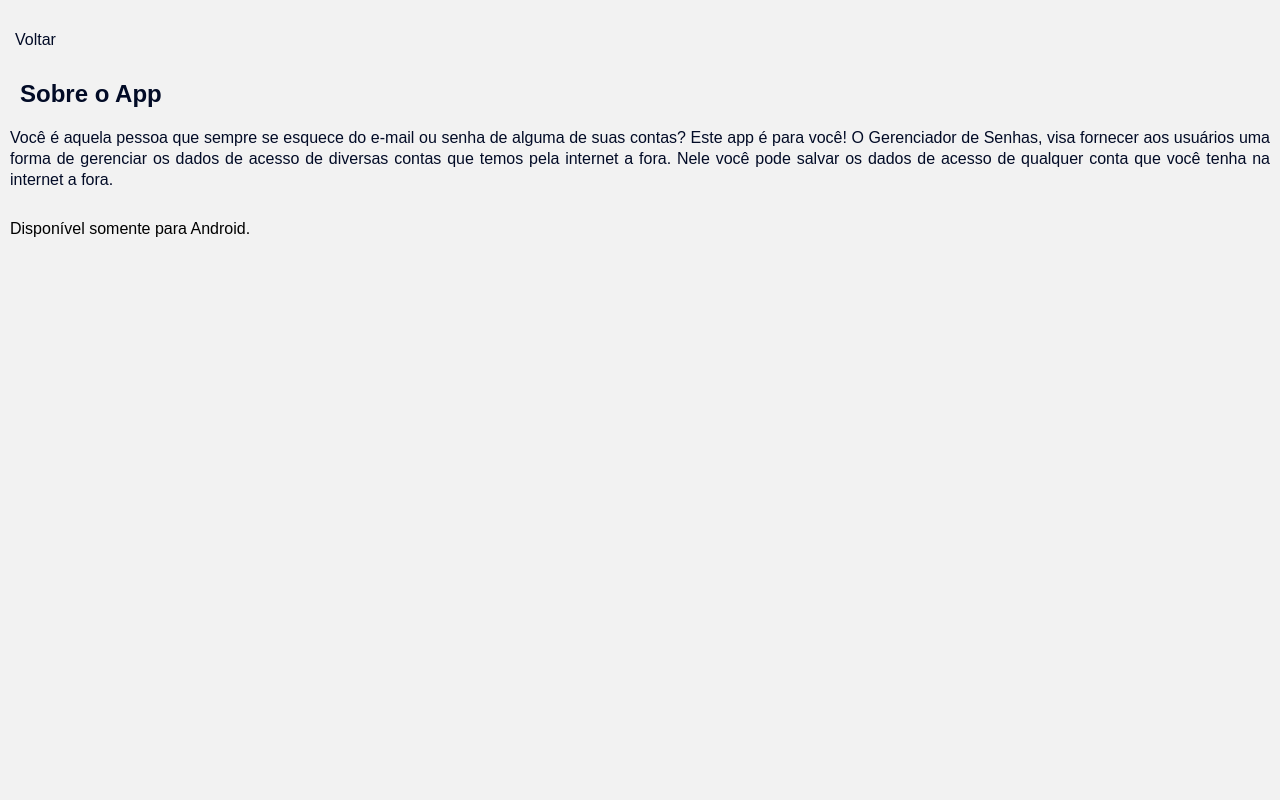
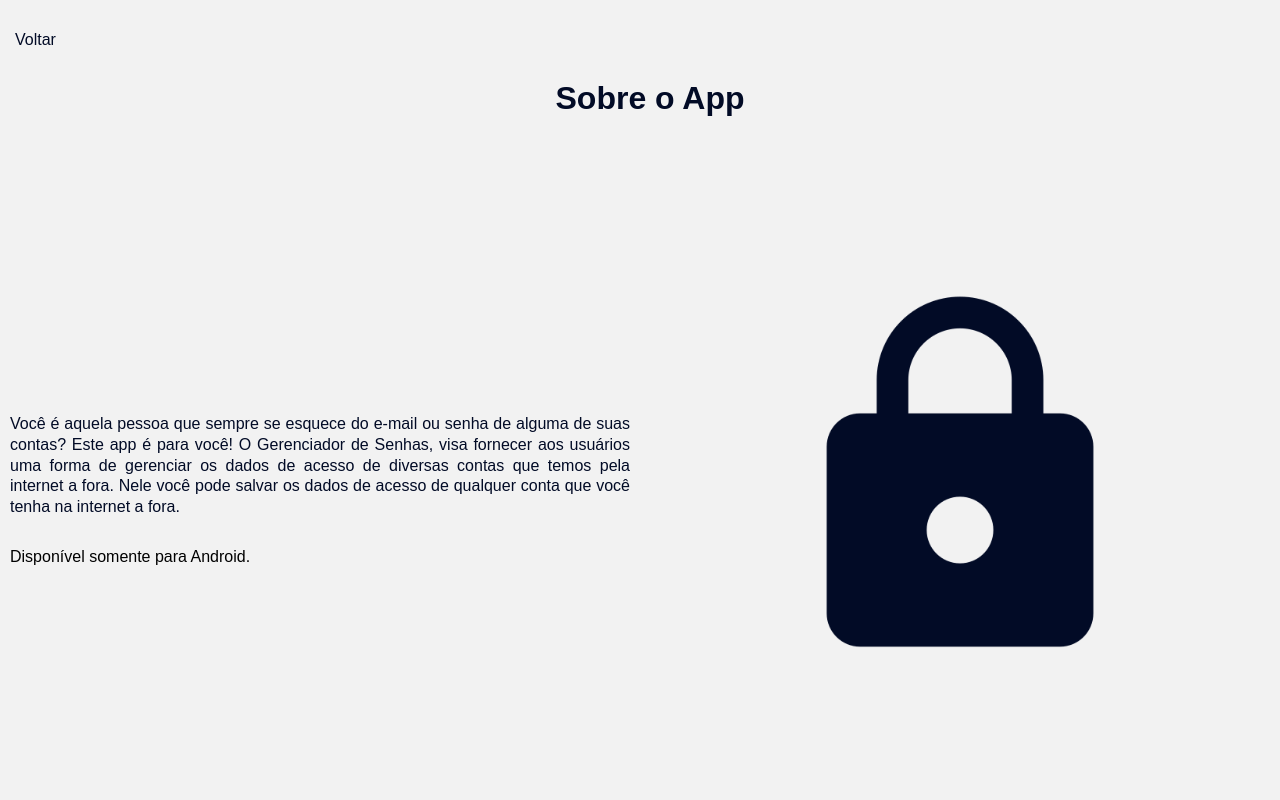
Before and after one commit to LeoSantosp2/gerenciador-senhas-ladding-page, a website: page src/pages/about/index.html in a window 1280 px wide. Drawn offline with Linux system fonts and the light colour scheme; a web font is replaced by a local one.

Commit message:
Feito alterações

```diff
--- a/src/pages/about/index.html
+++ b/src/pages/about/index.html
@@ -4,6 +4,7 @@
   <meta charset="UTF-8">
   <meta name="viewport" content="width=device-width, initial-scale=1.0">
   <link rel="stylesheet" href="style.css">
+  <link rel="stylesheet" href="media-queries.css">
   <link rel="shortcut icon" href="../../../assets/favicon.ico" type="image/x-icon">
   <title>Sobre</title>
 </head>
@@ -12,11 +13,12 @@
     <a href="../../../index.html">Voltar</a>
   </header>
 
-  <main>
   <div class="title">
     <h1>Sobre o App</h1>
   </div>
 
+  <main>
+    <div class="left">
       <div class="article">
         <p>
           Você é aquela pessoa que sempre se esquece do e-mail ou senha de alguma de suas contas? Este app é para você!
@@ -27,6 +29,11 @@
 
         <span>Disponível somente para Android.</span>
       </div>
+    </div>
+
+    <div class="right">
+      <img src="../../../assets/lock-icon.png" alt="Icone do App">
+    </div>
   </main>
 </body>
 </html>
--- a/src/pages/about/style.css
+++ b/src/pages/about/style.css
@@ -45,29 +45,44 @@ header a:hover{
   text-decoration: underline;
 }
 
+.title{
+  width: 100%;
+  height: 10%;
+  padding-left: 20px;
+  text-align: center;
+}
+
+.title h1{
+  font-size: 2rem;
+  color: var(--primary);
+}
+
 /*Main style*/
 main{
   width: 100%;
-  height: 90%;
+  height: 80%;
+  display: flex;
 }
 
-main .title{
+.left,
+.right{
   width: 100%;
-  padding-left: 20px;
 }
 
-main .title h1{
-  font-size: 1.5rem;
-  color: var(--primary);
+main .left{
+  display: flex;
+  justify-content: center;
+  align-items: center;
 }
 
-main .article{
+main .left .article{
   width: 100%;
   margin-top: 20px;
   padding: 0px 10px;
+  text-align: justify;
 }
 
-main .article p{
+main .left .article p{
   margin-bottom: 30px;
   font-size: 1rem;
   line-height: 1.3rem;
@@ -75,6 +90,17 @@ main .article p{
   color: var(--primary);
 }
 
-main .article span{
+main .left .article span{
   font-size: 1rem;
 }
+
+main .right{
+  display: flex;
+  justify-content: center;
+  align-items: center;
+}
+
+main .right img{
+  width: 400px;
+  height: 400px;
+}
```
Also changed, not shown: index.html (+6 -1 lines), style.css (+19 -3 lines). Lines whose indentation alone changed are shown as unchanged.
